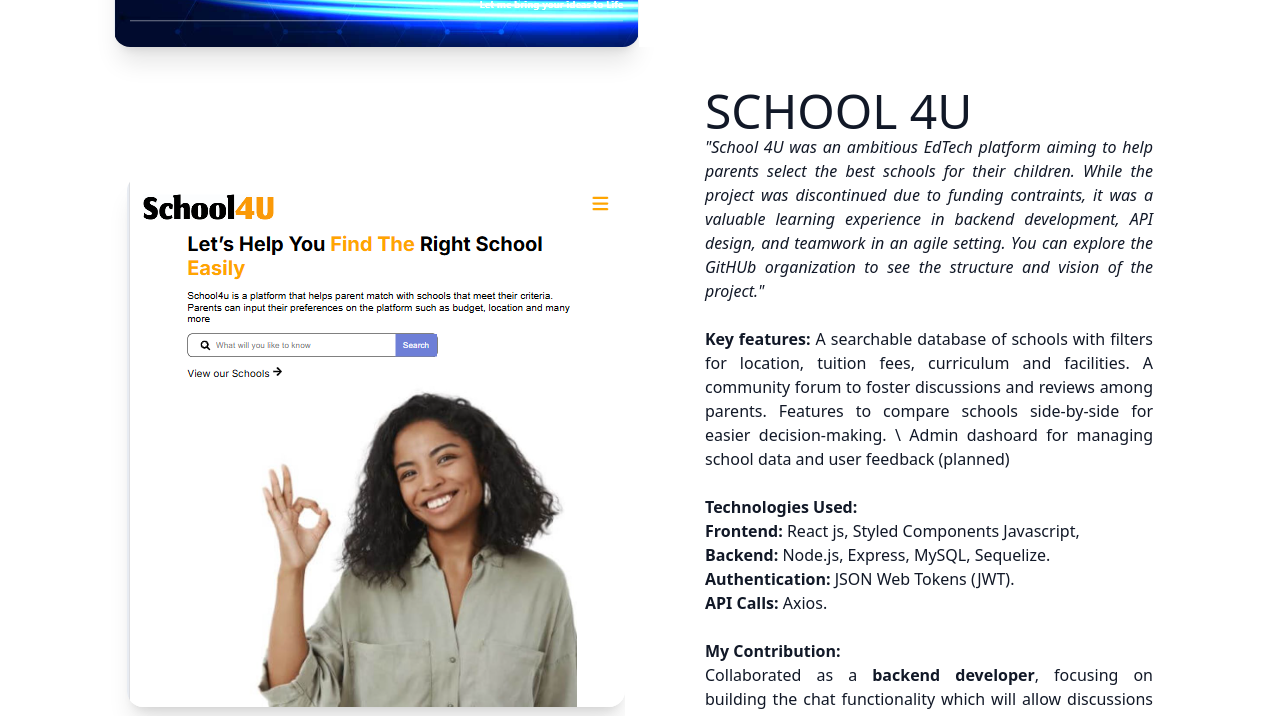
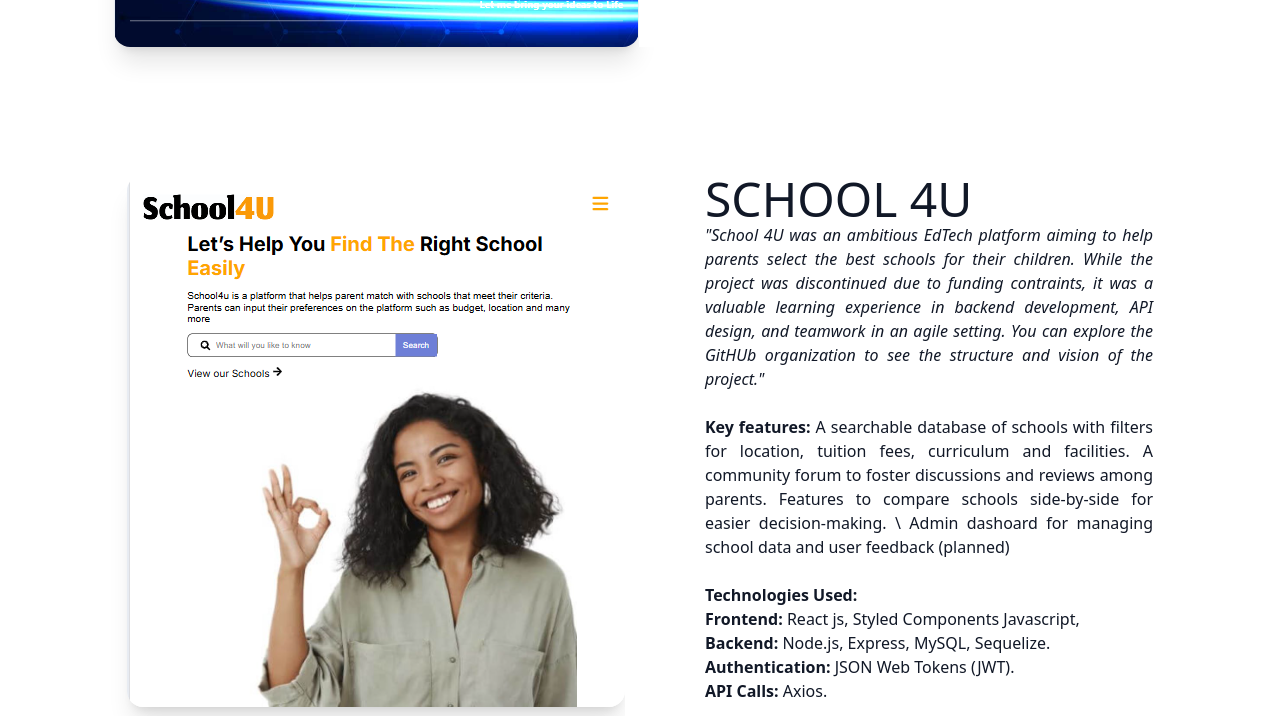
Before and after one commit to A-O-Emmanuel/portfolio-v2, a website: page index.html in a window 1280 px wide. Shown: the part 4351-5067 px from the top of the page. Drawn offline with Linux system fonts and the light colour scheme; files whose address does not match are found by name; a web font is replaced by a local one.

Commit message:
adjust margin for school 4u text

```diff
--- a/index.html
+++ b/index.html
@@ -282,7 +282,7 @@
             <img src="./images//school.png" class="rounded-2xl shadow-xl" alt="">
             </div>
             <!--Text container-->
-            <div class="bg-white mt-32 mb-10 md:mt-10 md:mb-10 md:pl-20">
+            <div class="bg-white mt-10 mb-10 md:mt-32 md:mb-10 md:pl-20">
                 <h2 class="max-w-lg font-sans text-4xl text-center text-gray-900 uppercase md:text-5xl md:mt-0 md:text-left">
                    School 4u
                 </h2>
```
